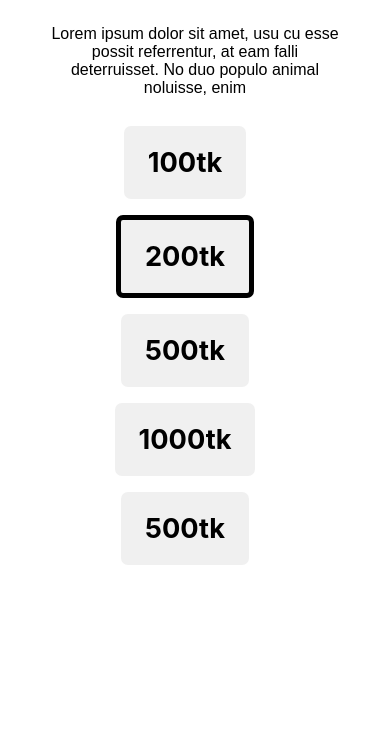
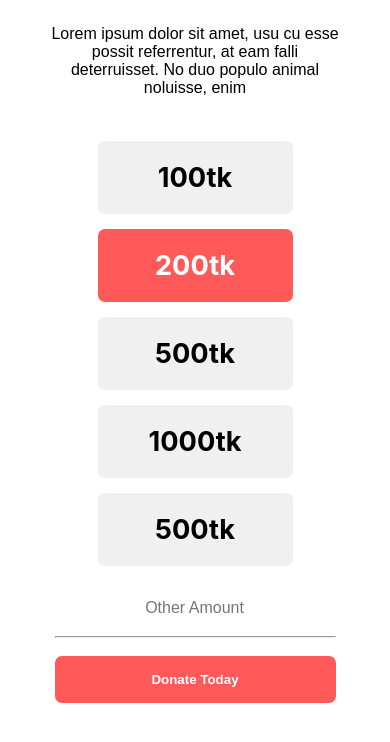
Before and after one commit to jubayer-ahmed-ratul/donate_today, a plain HTML site: page index.html in a window 390 px wide. Shown: the part 680-1422 px from the top of the page. Before the commit the page ends 1375 px from the top, so only its background shows below. Drawn offline with Linux system fonts and the light colour scheme.

Commit message:
donate responsive done

```diff
--- a/index.html
+++ b/index.html
@@ -19,7 +19,7 @@
 
     <main>
 
-        <section class="donate">
+        <section class="donate display-flex">
             <h3 class="section-heading inter-font ">Donate Today</h3>
             <p class="section-description poppins-font">Lorem ipsum dolor sit amet, usu cu esse possit referrentur, at eam falli <br> deterruisset. No duo populo animal noluisse, enim</p>
 
@@ -30,13 +30,18 @@
                 <h3>1000tk</h3>
                 <h3>500tk</h3>
             </div>
+
+            <div class="donate-input display-flex">
+                <input type="text" name="" placeholder="Other Amount " id="">
+                <br>
+                <hr>
+                <br>
+                <button class="btn-styles">Donate Today</button>
+            </div>
+
         </section>
 
     </main>
 
 </body>
 </html>
-
-<!--ALL SECTION HEADING
-ALL BUTTONS
-SECTION DESCRIPTIONS-->
--- a/styles/style.css
+++ b/styles/style.css
@@ -46,6 +46,8 @@ section{
     background-color: rgba(255, 89, 89, 1) ;
     color: white;
     font-weight: 700;
+    width: auto;
+    cursor: pointer;
 }
 
 .section-heading{
@@ -75,11 +77,9 @@ header h1{
 /*DONATION SECTION*/
 
 .donate{
+    flex-direction: column;
+    align-items: center;
     text-align: center;
-    justify-content: center;
-    align-items: center;
-    margin-left: auto;
-
 }
 .donation-amount{
     justify-content: center;
@@ -95,13 +95,44 @@ header h1{
      padding: 20px 24px;
      border-radius: 7px;
      background-color: rgb(240, 240, 240);
+     margin-bottom: 80px;
 
 }
 
-.highlight-amount{
-    background-color: rgba(255, 89, 89, 1);
-    border: 5px solid black;
+.donation-amount .highlight-amount{
+
+   background-color: rgba(255, 89, 89, 1);
+   color: white;
 }
+/* .donate-input{
+display: flex;
+  flex-direction: column;
+  align-items: center;
+  gap: 20px;
+  width: 100%;
+  margin-top: 20px;
+} */
+ .donate-input{
+    flex-direction: column;
+    text-align: center;
+ }
+
+ .donate-input input {
+    margin-left: 70px;
+    width: 50%;
+    border: none;
+    text-align: center;
+    font-size: 16px;
+}
+
+
+
+
+
+
+
+
+
 
 
 /*RESPONSIVE*/
@@ -126,12 +157,17 @@ header h1{
 
     }
     .donation-amount{
-    flex-wrap: wrap;
+    flex-direction: column;
     justify-content: center;
-    gap: 1rem;
     margin: 0 auto;
     width: 50%;
+    gap: 0;
+    margin-bottom: 2rem;
 }
+    .donation-amount h3{
+        margin: 0;
+        margin-top: 15px;
+    }
 
 
 }
@@ -140,6 +176,12 @@ header h1{
 @media screen and (min-width: 576px) and (max-width: 860px){
     .donation-amount{
     flex-direction: column;
+       gap: 0;
+       margin-bottom: 2rem;
 }
+ .donation-amount h3{
+        margin: 0;
+        margin-top: 15px;
+    }
 
 }
```
